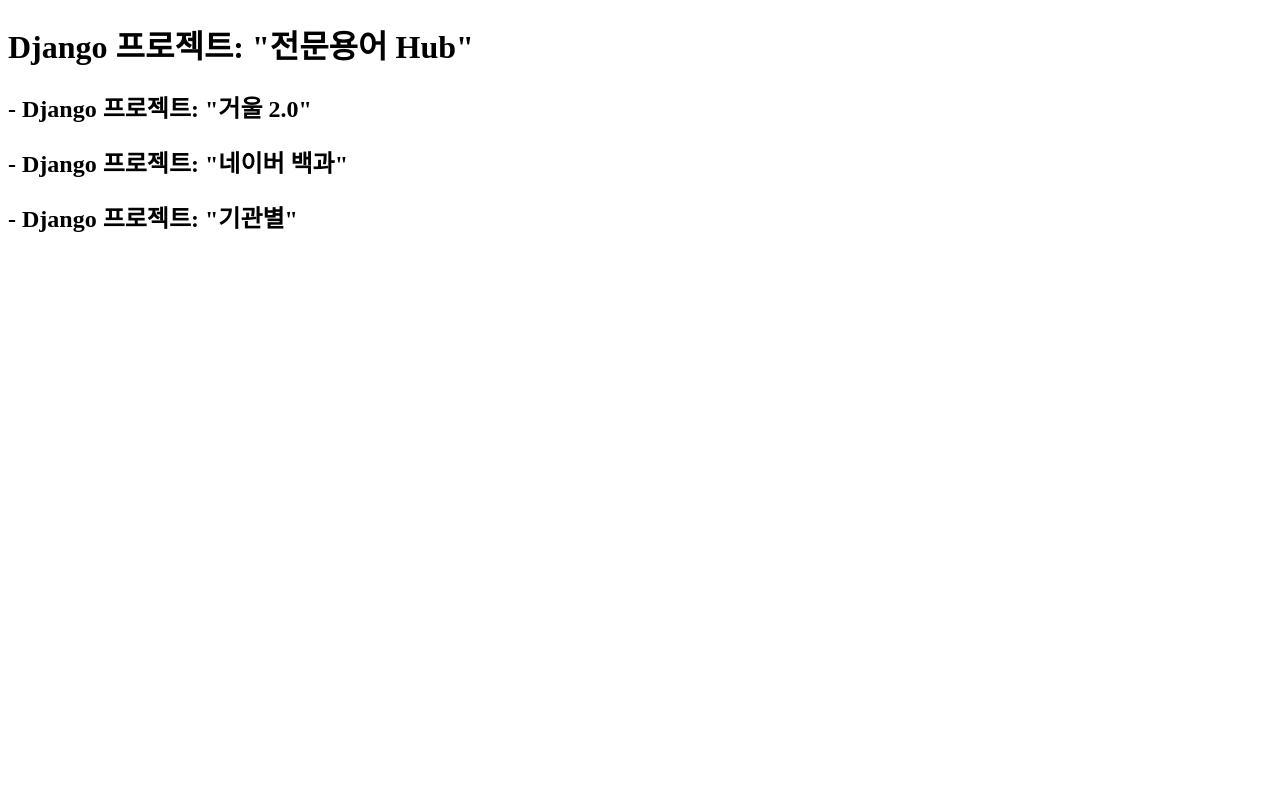
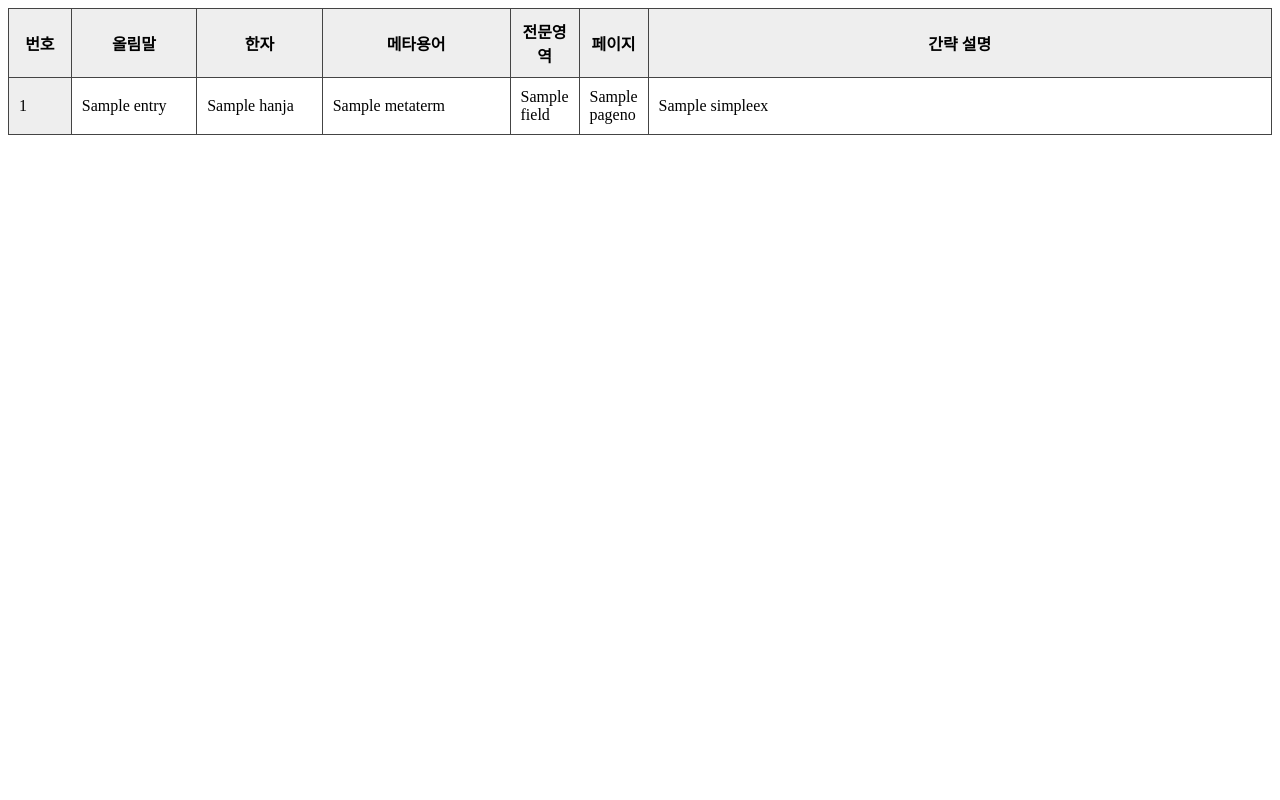
Before and after one commit to dexion752/djTest, a Django app: template myWebSite/templates/main/index.html in a window 1280 px wide. Run offline with Django 4.2, Linux system fonts and the light colour scheme; the template is opened without the code that fills it: most values are stand-ins (such as "Sample title", 1, 10 or a date in 2020).

Commit message:
8th commit: index.html updated

```diff
--- a/myWebSite/templates/main/index.html
+++ b/myWebSite/templates/main/index.html
@@ -1,14 +1,63 @@
-<!DOCTYPE html>
-<html lang="en">
 <head>
-    <meta charset="UTF-8">
-    <meta name="viewport" content="width=device-width, initial-scale=1.0">
-    <title>Django Project Test: Terms for all</title>
+<style>
+  table#table-contents th, table#table-contents td { padding: 10px 10px; border: 1px solid #444444; }
+  table#table-contents th { background-color: #eeeeee; }
+  table#table-contents tbody tr td:first-child { background-color: #eeeeee; }
+  table#table-contents thead { position: sticky; top: 0; }
+
+  table {
+    width: 10,n0%;
+    border-top: 1px solid #444444;
+    border-collapse: collapse;
+  }
+  th, td {
+    border-bottom: 1px solid #444444;
+    border-left: 1px solid #444444;
+    padding: 10px;
+  }
+  th:first-child, td:first-child {
+      border-left: none;
+  }
+
+
+</style>
 </head>
 <body>
-    <h1>Django 프로젝트: "전문용어 Hub"</h1>
-    <h2>- Django 프로젝트: "거울 2.0"</h2>
-    <h2>- Django 프로젝트: "네이버 백과"</h2>
-    <h2>- Django 프로젝트: "기관별"</h2>
+<div style="width:100%; height:100%; overflow:auto">
+<table id="table-contents">
+  <colgroup>
+      <col width="5%">
+      <col width="10%">
+      <col width="10%">
+      <col width="15%">
+      <col width="5%">
+      <col width="5%">
+      <col width="50%">
+  </colgroup>
+  <thead>
+  <tr>
+    <th scope="col">번호</th>
+    <th scope="col">올림말</th>
+    <th scope="col">한자</th>
+    <th scope="col">메타용어</th>
+    <th scope="col">전문영역</th>
+    <th scope="col">페이지</th>
+    <th scope="col">간략 설명</th>
+  </tr>
+  </thead>
+  <tbody>
+  {% for i in data %}
+    <tr>
+      <td>{{i.id}}</td>
+      <td>{{i.entry}}</td>
+      <td>{{i.hanja}}</td>
+      <td>{{i.metaterm}}</td>
+      <td>{{i.field}}</td>
+      <td>{{i.pageno}}</td>
+      <td>{{i.simpleex}}</td>
+    </tr>
+    {%endfor%}
+  </tbody>
+  </table>
+</div>
 </body>
-</html>
```
Also changed, not shown: 1 other file.
